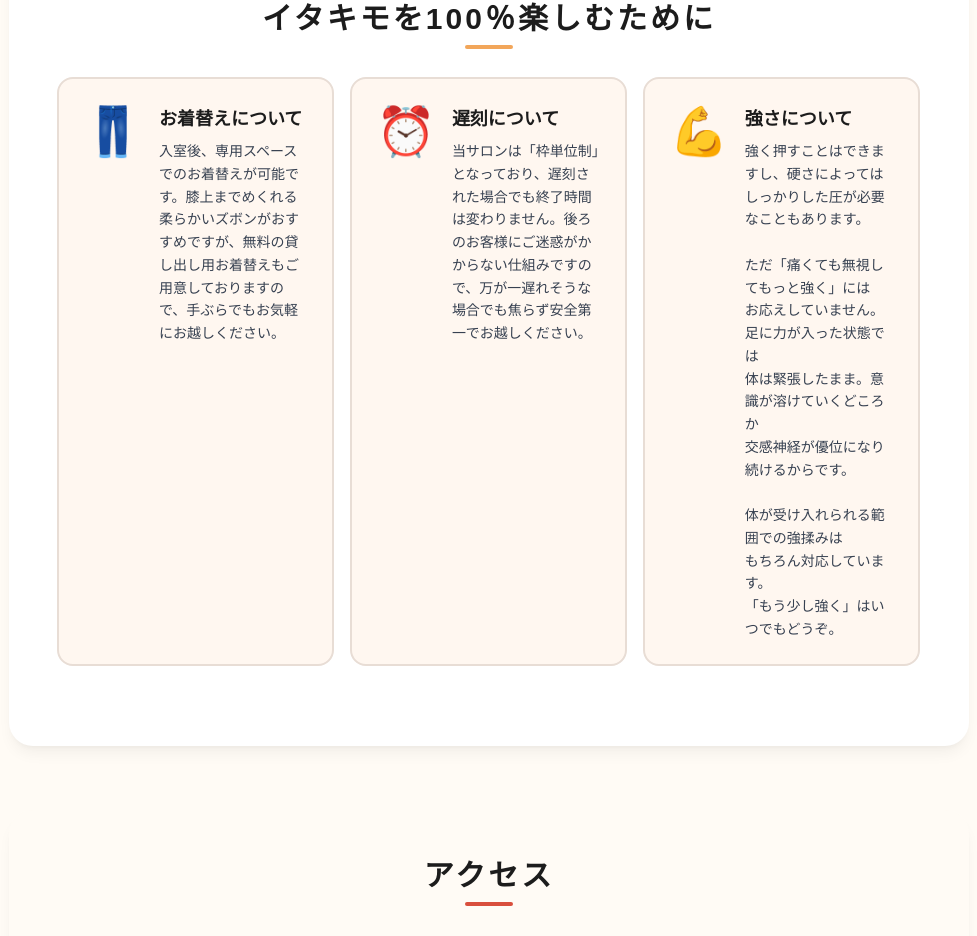
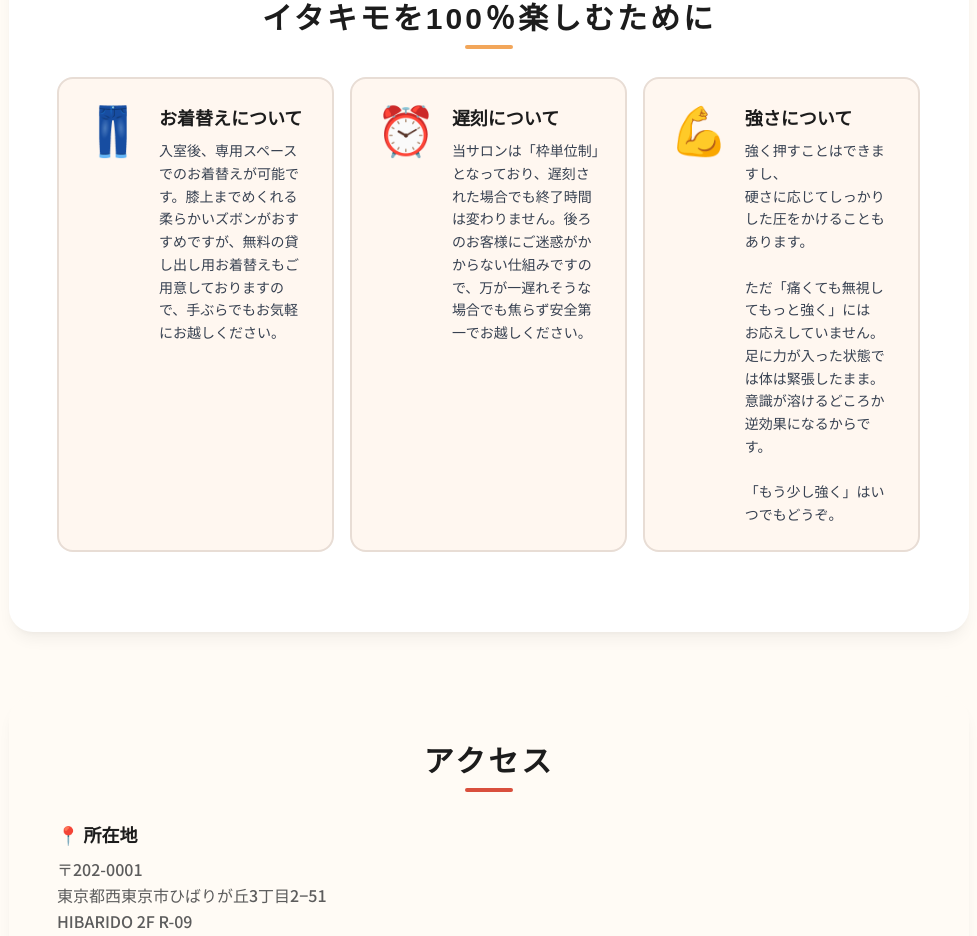
Before and after one commit to ashiyafukusuke/fukusuke2, a Next.js app: page / in a window 1280 px wide. Shown: the part 3369-4305 px from the top of the page, without its empty margins (151-1128 px from the left). Built offline with nearby package versions, Linux system fonts and the light colour scheme.

Commit message:
Add files via upload

```diff
--- a/src/components/Enjoy100.tsx
+++ b/src/components/Enjoy100.tsx
@@ -16,16 +16,14 @@ export default function Enjoy100() {
     {
       title: "強さについて",
       icon: "💪",
-      content: `強く押すことはできますし、硬さによっては
-しっかりした圧が必要なこともあります。
+      content: `強く押すことはできますし、
+硬さに応じてしっかりした圧をかけることもあります。
 
 ただ「痛くても無視してもっと強く」には
-お応えしていません。足に力が入った状態では
-体は緊張したまま。意識が溶けていくどころか
-交感神経が優位になり続けるからです。
+お応えしていません。
+足に力が入った状態では体は緊張したまま。
+意識が溶けるどころか逆効果になるからです。
 
-体が受け入れられる範囲での強揉みは
-もちろん対応しています。
 「もう少し強く」はいつでもどうぞ。`
     },
     {
```
